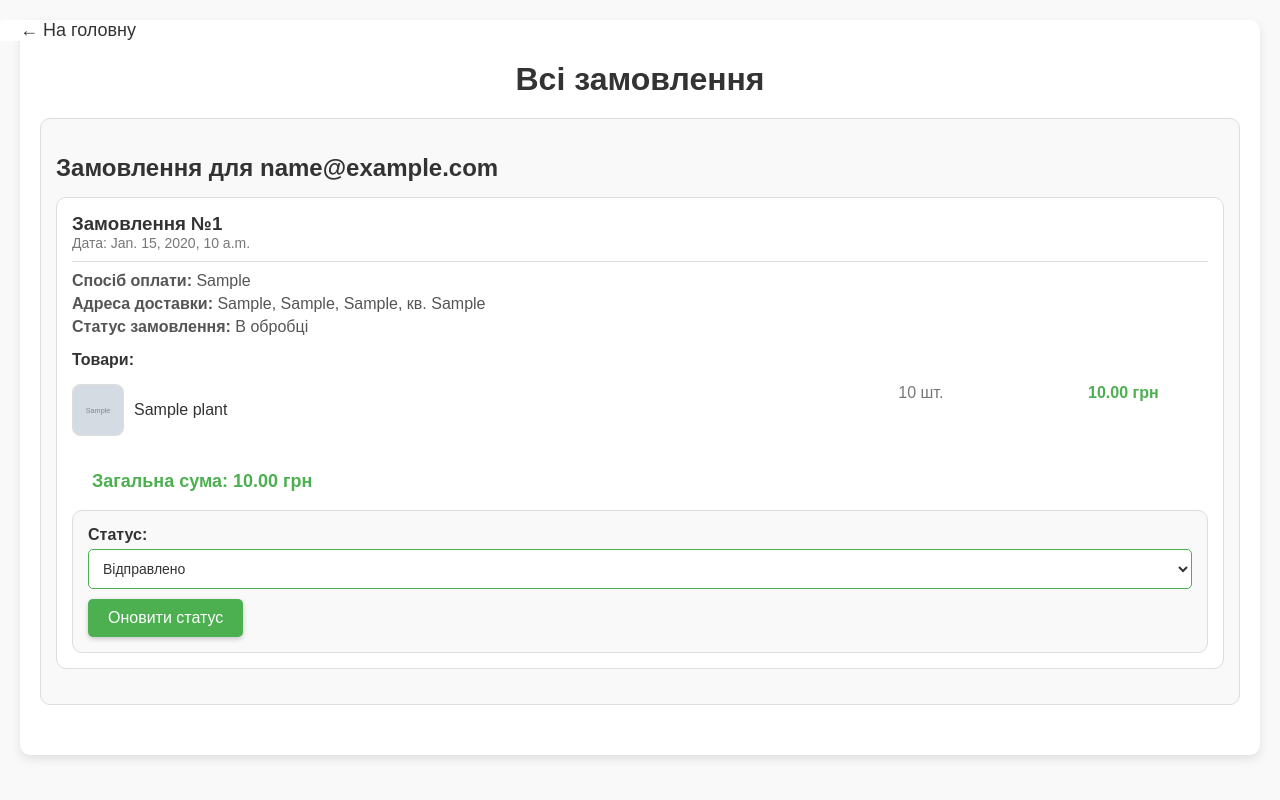
After one commit to DaryaZiborova/plants_online_store, a Django app: page /admin-orders/ in a window 1280 px wide. The commit adds this page. Run offline with Django 5.2, Linux system fonts and the light colour scheme; a user stored in the database is signed in; tables that the repository leaves empty hold one stand-in row (values such as "Sample post"); grey boxes marked "Sample" are stand-in pictures.

Commit message:
коммит

```diff
--- a/content/views.py
+++ b/content/views.py
@@ -5,10 +5,12 @@ from django.db.models import Q
 from django.contrib.auth.decorators import login_required, user_passes_test
 from content.models import Plant, Supplier, Plant_genus
 from authentication.models import User
+from orders.models import Order
 from orders.models import CartItem
 from django.core.paginator import Paginator, EmptyPage, PageNotAnInteger
 import os
 from django.core.files.storage import default_storage
+from content.forms import OrderStatusForm
 
 def main_page(request):
     plants = Plant.objects.all()
@@ -173,3 +175,77 @@ def edit_plant(request, plant_id):
                'suppliers': Supplier.objects.all(),
                }
     return render(request, 'content/edit_plant.html', context)
+
+@user_passes_test(lambda u: u.is_staff)
+def admin_orders(request):
+    orders = Order.objects.all().order_by('user__email', 'order_date')
+    orders_by_user = {}
+
+    # Обробка зміни статусу замовлення
+    if request.method == 'POST':
+        order_id = request.POST.get('order_id')
+        if not order_id:  # Перевірка, чи order_id не пустий
+            messages.error(request, "ID замовлення відсутній.")
+            return redirect('admin_orders')
+
+        try:
+            order = get_object_or_404(Order, order_id=order_id)
+            new_status = request.POST.get('status')
+
+            # Перевірка, чи замовлення вже скасоване
+            if order.status == 'canceled':
+                messages.error(request, "Замовлення скасоване. Зміна статусу неможлива.")
+                return redirect('admin_orders')
+
+            # Перевірка допустимих переходів статусів
+            if order.status == 'in_progress' and new_status not in ['shipped', 'canceled']:
+                messages.error(request, "Після статусу 'В обробці' можна вибрати лише 'Відправлено' або 'Скасовано'.")
+                return redirect('admin_orders')
+
+            if order.status == 'shipped' and new_status not in ['delivered', 'canceled']:
+                messages.error(request, "Після статусу 'Відправлено' можна вибрати лише 'Доставлено' або 'Скасовано'.")
+                return redirect('admin_orders')
+
+            if order.status == 'delivered' and new_status != 'canceled':
+                messages.error(request, "Після статусу 'Доставлено' можна вибрати лише 'Скасовано'.")
+                return redirect('admin_orders')
+
+            # Зменшення кількості рослин на складі після зміни статусу на "Відправлено"
+            if new_status == 'shipped' and order.status != 'shipped':
+                for item in order.items.all():
+                    plant = item.plant
+                    if plant.quantity_in_stock < item.quantity:
+                        messages.error(request, f"Недостатня кількість товару '{plant.plant_name}' на складі.")
+                        return redirect('admin_orders')
+                    plant.quantity_in_stock -= item.quantity
+                    plant.save()
+
+            # Повернення товару на склад при скасуванні замовлення
+            if new_status == 'canceled' and order.status != 'canceled':
+                for item in order.items.all():
+                    plant = item.plant
+                    plant.quantity_in_stock += item.quantity
+                    plant.save()
+
+            # Оновлюємо статус замовлення
+            order.status = new_status
+            order.save()
+            messages.success(request, "Статус замовлення оновлено.")
+            return redirect('admin_orders')
+
+        except Exception as e:
+            messages.error(request, f"Помилка: {str(e)}")
+            return redirect('admin_orders')
+
+    # Групуємо замовлення за email користувача
+    for order in orders:
+        email = order.user.email
+        if email not in orders_by_user:
+            orders_by_user[email] = []
+        orders_by_user[email].append(order)
+
+    # Передаємо дані в шаблон
+    context = {
+        'orders_by_user': orders_by_user,
+    }
+    return render(request, 'orders/admin_orders.html', context)
--- a/main/urls.py
+++ b/main/urls.py
@@ -38,4 +38,5 @@ urlpatterns = [
     path('orders/', ord_views.orders_view, name='orders'),  # Сторінка "Мої замовлення"
     path('manage-user-rights', views.user_rights, name='user_rights'),
     path('plant/<int:plant_id>/edit', views.edit_plant, name='edit_plant'),
+    path('admin-orders/', views.admin_orders, name='admin_orders'),
 ]
--- a/orders/models.py
+++ b/orders/models.py
@@ -26,13 +26,15 @@ class Order(models.Model):
     order_date = models.DateTimeField(default=timezone.now)  # Дата замовлення
 
     STATUS_CHOICES = [
+        ('in_progress', 'В обробці'),
         ('shipped', 'Відправлено'),
         ('delivered', 'Доставлено'),
+        ('canceled', 'Скасовано')
     ]
     status = models.CharField(
         max_length=20,
         choices=STATUS_CHOICES,
-        default='shipped'  # За замовчуванням "Відправлено"
+        default='in_progress'  # За замовчуванням "Відправлено"
     )
 
     def __str__(self):
--- /dev/null
+++ b/static/orders/admin_orders.css
@@ -0,0 +1,219 @@
+body, html {
+    margin: 0;
+    padding: 0;
+    font-family: Arial, sans-serif;
+    background-color: #f9f9f9;
+}
+
+.orders-container {
+    max-width: 1200px; /* Увеличиваем ширину контейнера */
+    margin: 20px auto;
+    padding: 20px;
+    background-color: white;
+    border-radius: 10px;
+    box-shadow: 0 4px 10px rgba(0, 0, 0, 0.1);
+}
+
+h1 {
+    text-align: center;
+    color: #333;
+    margin-bottom: 20px;
+}
+
+.user-orders {
+    margin-bottom: 30px; /* Отступ между заказами разных пользователей */
+    padding: 15px;
+    background-color: #f9f9f9;
+    border-radius: 10px;
+    border: 1px solid #ddd;
+}
+
+.user-orders h2 {
+    color: #333;
+    margin-bottom: 15px;
+}
+
+.order-block {
+    border: 1px solid #ddd;
+    border-radius: 10px;
+    padding: 15px;
+    margin-bottom: 20px;
+    background-color: #fff;
+}
+
+.order-header {
+    border-bottom: 1px solid #ddd;
+    padding-bottom: 10px;
+    margin-bottom: 10px;
+}
+
+.order-header h3 {
+    margin: 0;
+    color: #333;
+}
+
+.order-date {
+    margin: 0;
+    color: #777;
+    font-size: 14px;
+}
+
+.order-details {
+    margin-bottom: 15px;
+}
+
+.order-details p {
+    margin: 5px 0;
+    color: #555;
+    text-align: left;
+}
+
+.order-items {
+    margin-bottom: 15px;
+}
+
+.order-items h4 {
+    margin: 10px 0;
+    color: #333;
+}
+
+.order-items ul {
+    list-style: none;
+    padding: 0;
+    margin: 0;
+}
+
+.order-items li {
+    display: flex;
+    justify-content: space-between;
+    padding: 5px 0;
+    border-bottom: 1px solid #eee;
+}
+
+.order-items li:last-child {
+    border-bottom: none;
+}
+
+.item-info {
+    display: flex;
+    align-items: center;
+    gap: 10px;
+    width: 60%;
+}
+
+.plant-img {
+    width: 50px;
+    height: 50px;
+    object-fit: cover;
+    border-radius: 8px;
+    border: 1px solid #ddd;
+    background-color: #f4f4f4;
+}
+
+.empty-frame {
+    width: 50px;
+    height: 50px;
+    border: 1px dashed #ccc;
+    background-color: #f9f9f9;
+    border-radius: 8px;
+    display: flex;
+    justify-content: center;
+    align-items: center;
+}
+
+.item-name {
+    text-decoration: none;
+    color: #333;
+}
+
+.item-quantity {
+    margin-right: 40px;
+    margin: 0 10px;
+    color: #777;
+}
+
+.item-price {
+    text-align: left;
+    width: 120px;
+    color: #4CAF50;
+    font-weight: bold;
+}
+
+.order-total {
+    text-align: left;
+    font-size: 18px;
+    font-weight: bold;
+    color: #4CAF50;
+    margin-top: 20px;
+    padding: 10px 0 0 20px;
+    border-radius: 5px;
+}
+
+/* Стили для формы изменения статуса */
+form {
+    margin-top: 15px;
+    padding: 15px;
+    background-color: #f9f9f9;
+    border-radius: 10px;
+    border: 1px solid #ddd;
+}
+
+form label {
+    display: block;
+    margin-bottom: 5px;
+    font-weight: bold;
+    color: #333;
+}
+
+form select {
+    width: 100%;
+    padding: 10px;
+    border: 1px solid #4CAF50; /* Зеленая граница */
+    border-radius: 5px;
+    font-size: 14px;
+    background-color: #fff;
+    color: #333;
+    transition: border-color 0.3s ease;
+}
+
+form select:focus {
+    border-color: #45a049; /* Темно-зеленая граница при фокусе */
+    outline: none;
+}
+
+form button {
+    background-color: #4CAF50; /* Зеленый фон */
+    color: white;
+    padding: 10px 20px;
+    border: none;
+    border-radius: 5px;
+    cursor: pointer;
+    font-size: 16px;
+    margin-top: 10px;
+    transition: background-color 0.3s ease;
+    box-shadow: 0 2px 5px rgba(0, 0, 0, 0.2); /* Тень для кнопки */
+}
+
+form button:hover {
+    background-color: #45a049; /* Темно-зеленый фон при наведении */
+}
+
+form button:active {
+    transform: scale(0.98); /* Легкое уменьшение кнопки при нажатии */
+}
+
+.to-main-page {
+    position: absolute;
+    display: inline-block;
+    text-align: center;
+    text-decoration: none;
+    color: #333;
+    background-color: #ffffff;
+    padding: 0 0 0 20px;
+    border-radius: 4px;
+    font-size: 18px;
+}
+
+.to-main-page:hover {
+    text-decoration: underline #555;
+}
--- a/templates/content/main_page.html
+++ b/templates/content/main_page.html
@@ -25,7 +25,11 @@
             <div class="nav-buttons">
             {% if user.is_authenticated %}
                 <a href="{% url 'cart' %}">Кошик</a>
-                <a href="{% url 'orders' %}">Замовлення</a>
+                {% if user.is_staff %}
+                    <a href="{% url 'admin_orders' %}">Замовлення</a>
+                {% else %}
+                    <a href="{% url 'orders' %}">Замовлення</a>
+                {% endif %}
                 <a href="{% url 'user_profile' %}">Профіль</a>
             {% else %}
                 <a href="{% url 'login' %}">Увійти</a>
--- /dev/null
+++ b/templates/orders/admin_orders.html
@@ -0,0 +1,83 @@
+<!DOCTYPE html>
+<html lang="uk">
+{% load static %}
+<head>
+    <meta charset="UTF-8">
+    <title>Всі замовлення</title>
+    <link rel="stylesheet" href="{% static 'orders/admin_orders.css' %}">
+</head>
+<body>
+    <a href="{% url 'main_page' %}" class="to-main-page">&larr; На головну</a>
+    <div class="orders-container">
+        <h1>Всі замовлення</h1>
+
+        {% if orders_by_user %}
+            {% for email, orders in orders_by_user.items %}
+                <div class="user-orders">
+                    <h2>Замовлення для {{ email }}</h2>
+                    {% for order in orders %}
+                        <div class="order-block">
+                            <div class="order-header">
+                                <h3>Замовлення №{{ order.order_id }}</h3>
+                                <p class="order-date">Дата: {{ order.order_date }}</p>
+                            </div>
+                            <div class="order-details">
+                                <p><strong>Спосіб оплати:</strong> {{ order.payment_method }}</p>
+                                <p><strong>Адреса доставки:</strong> {{ order.order_city }}, {{ order.order_street }}, {{ order.order_house }}, кв. {{ order.order_flat }}</p>
+                                <p><strong>Статус замовлення:</strong> {{ order.get_status_display }}</p>
+                            </div>
+                            <div class="order-items">
+                                <h4>Товари:</h4>
+                                <ul>
+                                    {% for item in order.items.all %}
+                                        <li>
+                                            <div class="item-info">
+                                                {% if item.plant.photo %}
+                                                    <img class="plant-img" src="{% static 'plants/' %}{{ item.plant.photo }}" alt="{{ item.plant.plant_name }}">
+                                                {% else %}
+                                                    <div class="empty-frame"></div>
+                                                {% endif %}
+                                                <a href="{% url 'plant_detail' item.plant.plant_id %}" class="item-name">{{ item.plant.plant_name }}</a>
+                                            </div>
+                                            <span class="item-quantity">{{ item.quantity }} шт.</span>
+                                            <span class="item-price">{{ item.price }} грн</span>
+                                        </li>
+                                    {% endfor %}
+                                </ul>
+                                <p class="order-total"><strong>Загальна сума:</strong> {{ order.total_price }} грн</p>
+                            </div>
+                            <!-- Форма для изменения статуса заказа -->
+                            {% if order.status != 'canceled' %}
+                                <form method="post" action="{% url 'admin_orders' %}">
+                                    {% csrf_token %}
+                                    <input type="hidden" name="order_id" value="{{ order.order_id }}">
+                                    <label for="id_status">Статус:</label>
+                                    <select name="status" id="id_status">
+                                        {% if order.status == 'in_progress' %}
+                                            <!-- Если статус "В обробці", можно выбрать только "Відправлено" или "Скасовано" -->
+                                            <option value="shipped">Відправлено</option>
+                                            <option value="canceled">Скасовано</option>
+                                        {% elif order.status == 'shipped' %}
+                                            <!-- Если статус "Відправлено", можно выбрать только "Доставлено" или "Скасовано" -->
+                                            <option value="delivered">Доставлено</option>
+                                            <option value="canceled">Скасовано</option>
+                                        {% elif order.status == 'delivered' %}
+                                            <!-- Если статус "Доставлено", можно выбрать только "Скасовано" -->
+                                            <option value="canceled">Скасовано</option>
+                                        {% endif %}
+                                    </select>
+                                    <button type="submit">Оновити статус</button>
+                                </form>
+                            {% else %}
+                                <p>Замовлення скасоване. Зміна статусу неможлива.</p>
+                            {% endif %}
+                        </div> <!-- Закрываем order-block -->
+                    {% endfor %}
+                </div> <!-- Закрываем user-orders -->
+            {% endfor %}
+        {% else %}
+            <p>Немає замовлень.</p>
+        {% endif %}
+    </div> <!-- Закрываем orders-container -->
+</body>
+</html>
--- a/templates/orders/orders.html
+++ b/templates/orders/orders.html
@@ -9,7 +9,7 @@
 <body>
     <a href="{% url 'main_page' %}" class="to-main-page">&larr;  На головну</a>
     <div class="orders-container">
-        <h1>Ваши замовлення</h1>
+        <h1>Ваші замовлення</h1>
 
         {% if orders %}
             {% for order in orders %}
```
Also changed, not shown: content/forms.py (added, +19 -0 lines), orders/views.py (+0 -8 lines), static/orders/orders.css (+64 -59 lines), images/plants/23_70.jpg (deleted), 2 other files.
